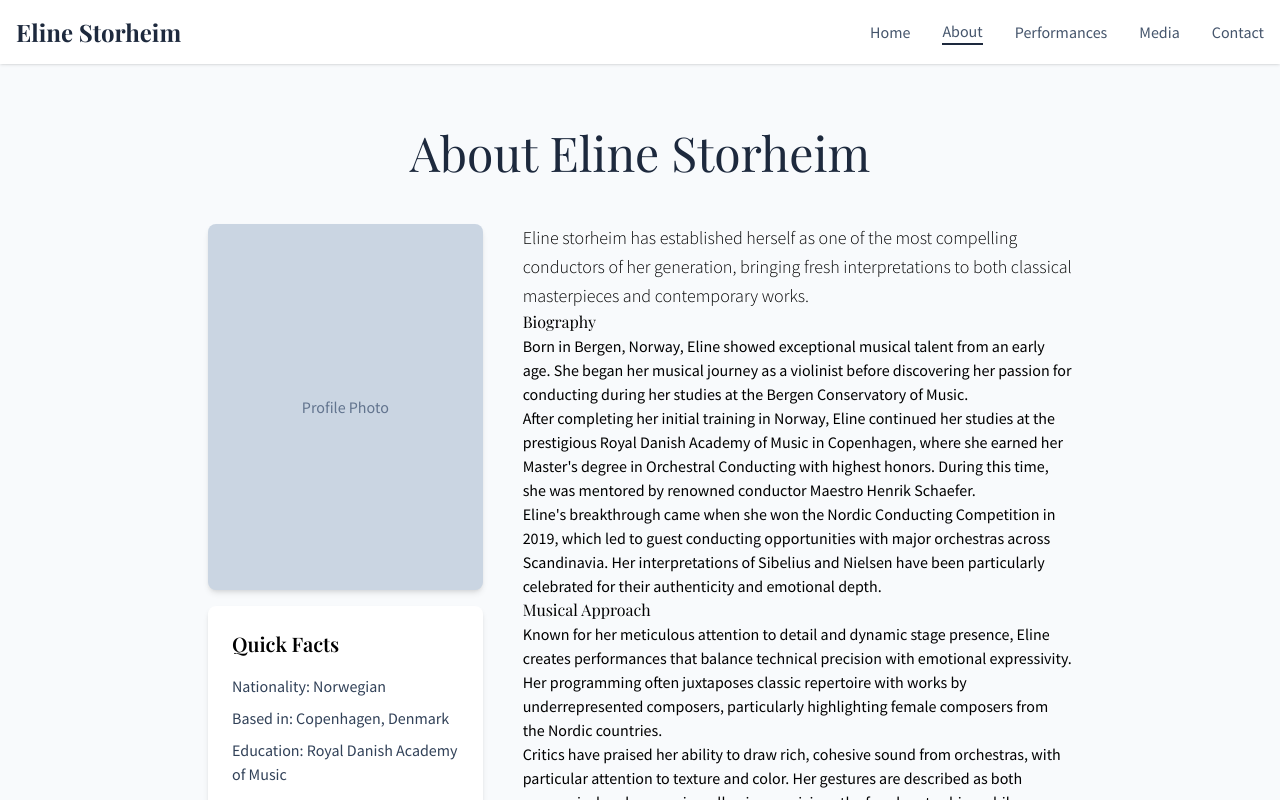
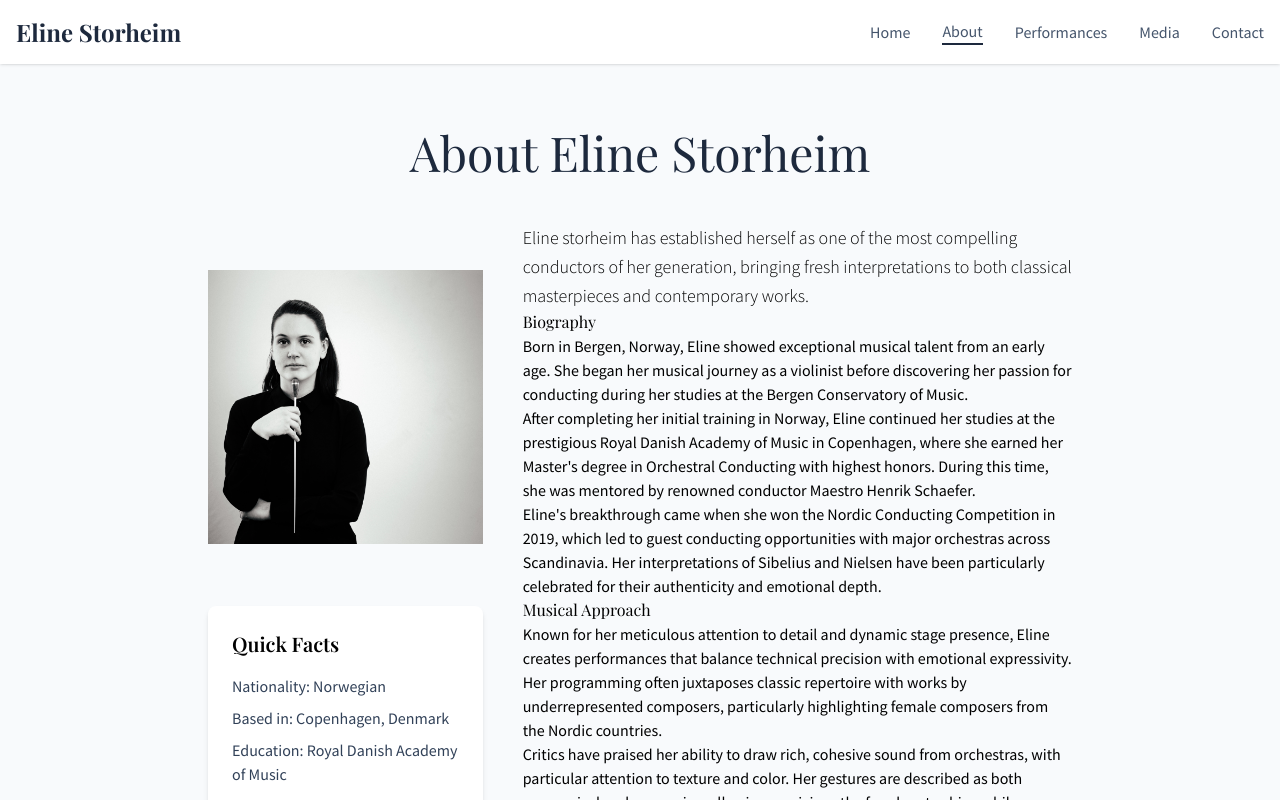
Before and after one commit to swatbone85/eline-storheim, a SvelteKit app: page /about in a window 1280 px wide. Shown: the top 800 px of the page. Built offline with nearby package versions, Linux system fonts and the light colour scheme; a web font is replaced by a local one.

Commit message:
Add hero and profile images to the project

```diff
--- a/src/routes/+page.svelte
+++ b/src/routes/+page.svelte
@@ -14,7 +14,7 @@
 			<div class="mx-auto mb-10 aspect-[16/9] w-full max-w-3xl bg-slate-300">
 				<!-- Placeholder for hero image - replace with actual image when available -->
 				<div class="flex h-full items-center justify-center text-slate-500">
-					Featured Conductor Photo
+					<img src="/images/hero.jpg" alt="" />
 				</div>
 			</div>
 
--- a/src/routes/about/+page.svelte
+++ b/src/routes/about/+page.svelte
@@ -9,8 +9,10 @@
 		<div class="mb-16 flex flex-col gap-10 md:flex-row">
 			<div class="md:w-1/3">
 				<!-- Placeholder for profile image -->
-				<div class="mb-4 aspect-[3/4] rounded-lg bg-slate-300 shadow-md">
-					<div class="flex h-full items-center justify-center text-slate-500">Profile Photo</div>
+				<div class="mb-4 aspect-[3/4] rounded-lg">
+					<div class="flex h-full items-center justify-center">
+						<img src="/images/profile.jpg" alt="" />
+					</div>
 				</div>
 
 				<!-- Quick facts -->
```
Also changed, not shown: static/images/hero.jpg (added), static/images/profile.jpg (added).
